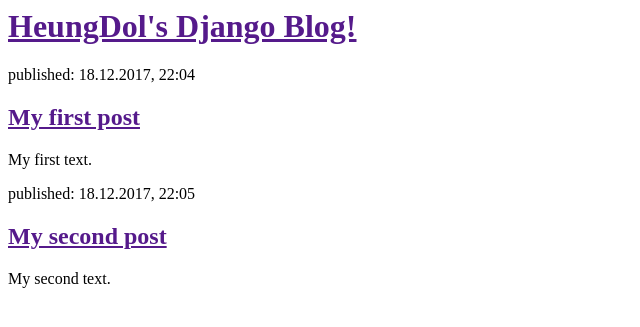
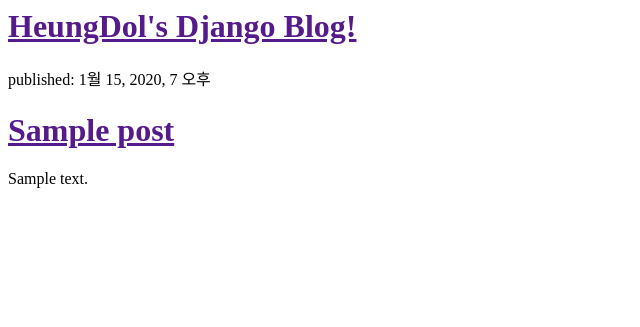
Before and after one commit to heungdol/my-first-django-blog, a Django app: template blog/templates/blog/post_list.html in a window 1280 px wide. Shown: the top 327 px of the page, without its empty margins (0-640 px from the left). Run offline with Django 3.2, Linux system fonts and the light colour scheme; the template is opened without the code that fills it: values that come from a table or form of the project are taken from there, others are empty; tables that the repository leaves empty hold one stand-in row (values such as "Sample post").

Commit message:
Modified templates to display posts from database.

```diff
--- a/blog/templates/blog/post_list.html
+++ b/blog/templates/blog/post_list.html
@@ -8,20 +8,12 @@
 			<h1><a href="">HeungDol's Django Blog!</a></h1>
 		</div>
 
-		<div>
-			<p>published: 18.12.2017, 22:04</p>
-			<h2><a href="">My first post</a></h2>
-			<p>
-				My first text.
-			</p>
-		</div>
-
-		<div>
-			<p>published: 18.12.2017, 22:05</p>
-			<h2><a href="">My second post</a></h2>
-			<p>
-				My second text.
-			</p>
-		</div>
+		{% for post in posts %}
+			<div>
+				<p>published: {{post.published_date}}</p>
+				<h1><a href="">{{post.title}}</a></h1>
+				<p>{{post.text|linebreaksbr}}</p>
+			</div>
+		{% endfor %}
 	</body>
 </html>
--- a/blog/views.py
+++ b/blog/views.py
@@ -1,4 +1,7 @@
 from django.shortcuts import render
+from django.utils import timezone
+from .models import Post
 
 def post_list(request) :
-    return render(request, 'blog/post_list.html', {})
+    posts = Post.objects.filter(published_date__lte=timezone.now()).order_by('published_date')
+    return render(request, 'blog/post_list.html', {'posts': posts})
```
